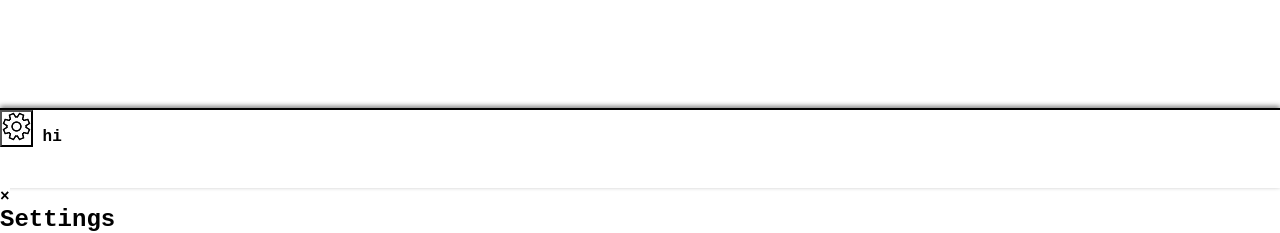
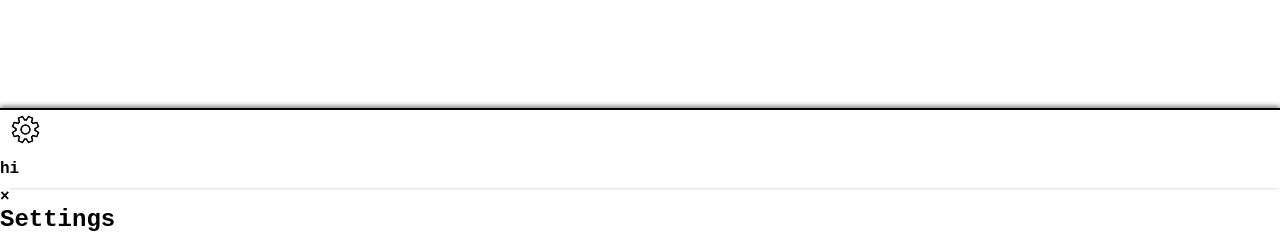
Before and after one commit to SaphFire76/P.E.T, a PHP site: page / in a window 1280 px wide. Shown: the part 612-845 px from the top of the page. Run offline with PHP 8.4, Linux system fonts and the light colour scheme.

Commit message:
Update styles.css

```diff
--- a/styles.css
+++ b/styles.css
@@ -74,3 +74,18 @@
     border-top: solid 2px black;
     box-shadow: 0px -2px 5px grey;
 }
+
+
+/* SETTINGS */
+#settingBtn {
+    width: 50px;
+    height: 50px;
+    border-radius: 50%;
+    border: none;
+    background: transparent;
+    cursor: pointer;
+    display: flex;
+    align-items: baseline;
+    justify-content: center;
+    padding: 5px;
+}
```
